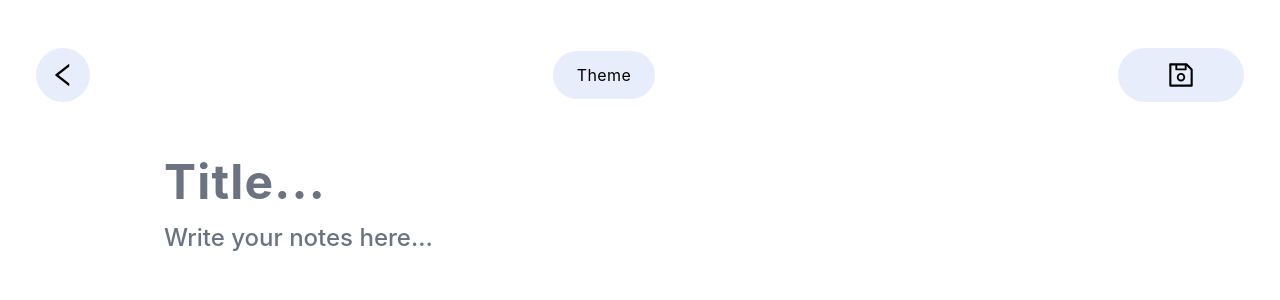
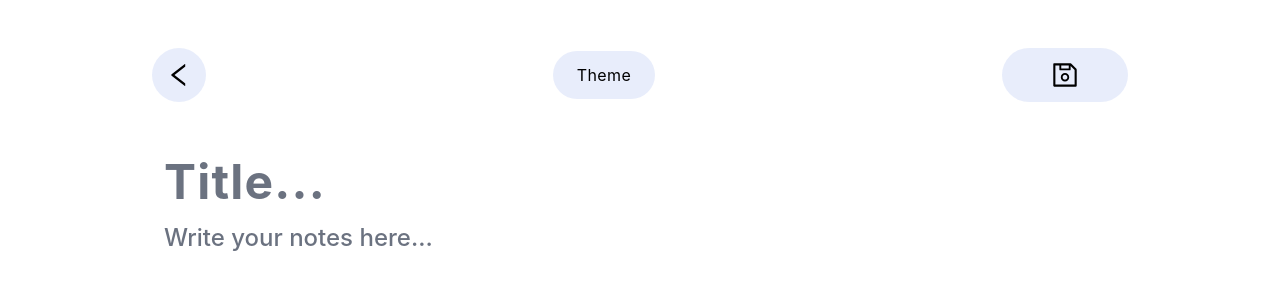
Before and after one commit to fihrisaldama015/Note-App, a Next.js app: page /add in a window 1280 px wide. Shown: the top 300 px of the page. Built offline with nearby package versions, Linux system fonts and the light colour scheme.

Commit message:
add function back

```diff
--- a/components/navEdit.js
+++ b/components/navEdit.js
@@ -4,7 +4,7 @@ import { AiOutlineLeft, AiOutlineSave } from "react-icons/ai";
 const Navbar = (props) => {
   return (
     <div
-      className={`flex px-3 pb-6 xs:pb-12 pt-6 items-center justify-between flex-row xs:relative fixed top-0 left-0 w-full xs:shadow-none shadow-xl shadow-slate-300/10 ${props.bg}
+      className={`flex px-3 xs:px-32 pb-6 xs:pb-12 pt-6 items-center justify-between flex-row xs:relative fixed top-0 left-0 w-full xs:shadow-none shadow-xl shadow-slate-300/10 ${props.bg}
       }`}
     >
       {props.title && (
@@ -13,7 +13,10 @@ const Navbar = (props) => {
         </h1>
       )}
       <Link href="/">
-        <div className="bg-blue-700/10 p-3 rounded-full text-xl font-medium hover:cursor-pointer hover:bg-blue-700/40 transition-all">
+        <div
+          className="bg-blue-700/10 p-3 rounded-full text-xl font-medium hover:cursor-pointer hover:bg-blue-700/40 transition-all"
+          onClick={() => props.submit()}
+        >
           <AiOutlineLeft size={30} />
         </div>
       </Link>
```
